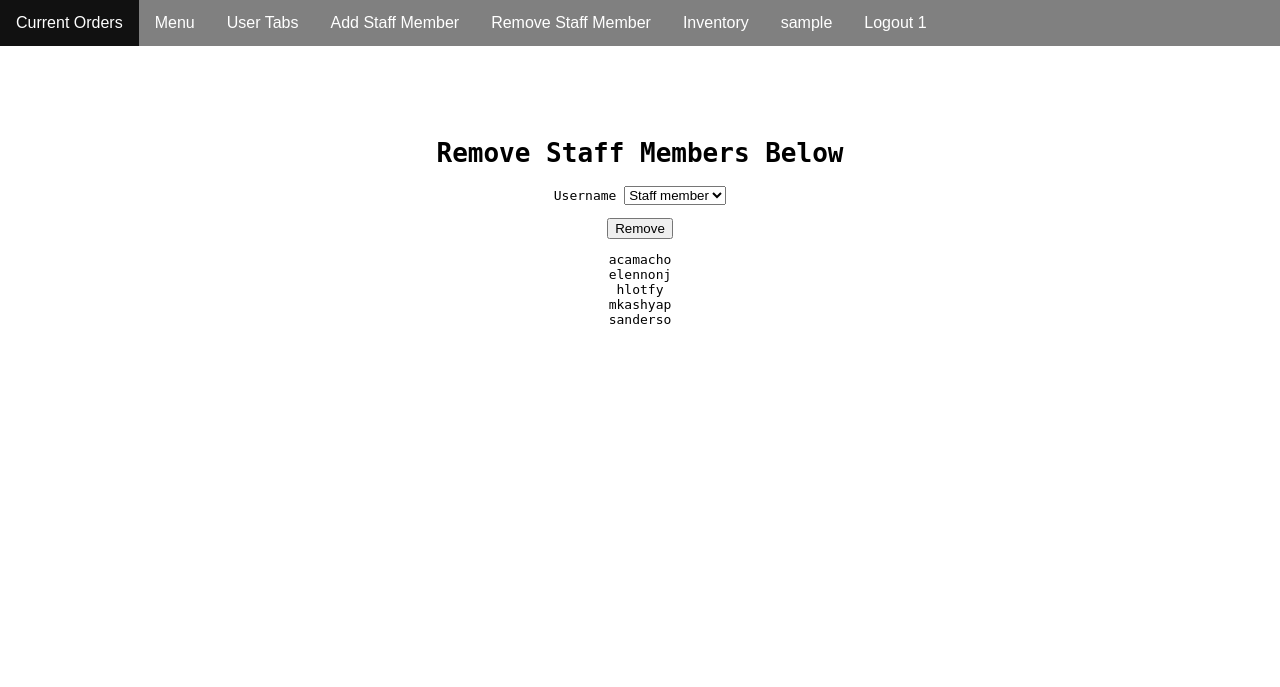
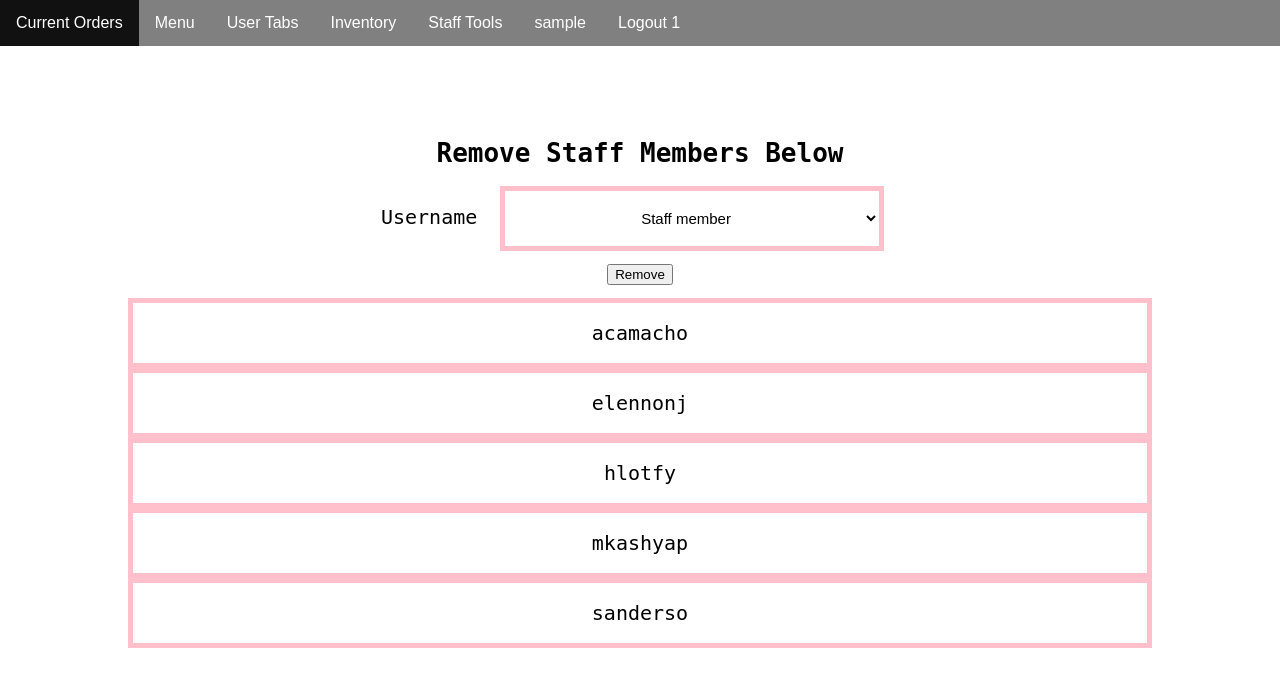
Before and after one commit to Hlotfy/eltabler, a Flask app: page /remove_staff/ in a window 1280 px wide. Shown: the top 687 px of the page. Run offline with Flask 2, Linux system fonts and the light colour scheme; the visitor is signed in with stand-in values (Sample User, id 1); data comes from the database, SQL or seed files in the repository; some libraries are stand-ins or nearby versions.

Commit message:
styled remove_staff and add_staff pages and added drop-down menu for staff tools

```diff
--- a/static/style.css
+++ b/static/style.css
@@ -229,10 +229,6 @@ td {
   display: block;
 }
 
-.show {
-  display: block;
-}
-
 .container {
   margin-top: 20px;
   overflow: hidden;
--- a/templates/index.html
+++ b/templates/index.html
@@ -53,9 +53,19 @@ input::placeholder{
           <li id="lmbar"><a href="{{url_for('current_orders')}}">Current Orders</a></li>
           <li id="lmbar"><a href="{{url_for('order', username=session['username'])}}">Menu</a></li>
           <li id="lmbar"><a href="{{url_for('tabs')}}">User Tabs</a></li>
-          <li id="lmbar"><a href="{{url_for('add_staff')}}">Add Staff Member</a></li>
-          <li id="lmbar"><a href="{{url_for('remove_staff')}}">Remove Staff Member</a></li>
           <li id="lmbar"><a href="{{url_for('inventory')}}">Inventory</a></li>
+           <div class="dropdown">
+            <label>
+              <button name="dropbtn" class="dropbtn" onclick="drop_staff_menu()">Staff Tools</a>
+                <i class="fa fa-caret-down"></i>
+              </button>
+            </label>
+              <div class="dropdown-content" id="staff_dd">
+                <label><a href="{{url_for('add_staff')}}">Add Staff Member</a></label>
+                <label><a href="{{url_for('remove_staff')}}">Remove Staff Member</a></label>
+              </div>
+           </div>
+
           </label>
 
           {% if session['username'] %}
@@ -130,10 +140,18 @@ input::placeholder{
         </div>
 
   <script>
-    /* When the user clicks on the button,
-    toggle between hiding and showing the dropdown content */
+    /* When the user clicks on the button, toggle between hiding
+       and showing the dropdown content for user account info
+       (Payment, Recent Orders, Cart, Logout)*/
     function drop_menu() {
       document.getElementById("user_dd").classList.toggle("show");
+    }
+
+    /* When the user clicks on the button,
+    toggle between hiding and showing the dropdown content
+     of the various staff tools (Add staff, Remove Staff)*/
+    function drop_staff_menu() {
+      document.getElementById("staff_dd").classList.toggle("show");
     }
 
     // Close the dropdown if the user clicks outside of it
@@ -145,6 +163,17 @@ input::placeholder{
         }
       }
     }
+
+
+    // Close the dropdown if the user clicks outside of it
+    window.onclick = function(f) {
+      if (!f.target.matches('.dropbtn')) {
+      var staff_dd = document.getElementById("staff_dd");
+        if (staff_dd.classList.contains('show')) {
+          staff_dd.classList.remove('show');
+        }
+      }
+    }
   </script>
     </body>
 </html>
--- a/templates/remove_staff_page.html
+++ b/templates/remove_staff_page.html
@@ -1,14 +1,51 @@
 {% extends "index.html" %}
 
 {% block content %}
+<style>
+/*remove staff page styling*/
+.staffNames-dropdown {
+  background-color: white;
+  color: black;
+  cursor: pointer;
+  padding: 18px;
+  margin-left:1em;
+  margin-right:1em;
+  width: 30%;
+  border: 5px solid pink;
+  text-align: center;
+  outline: none;
+  font-size: 15px;
+  transition: 0.4s;
+}
+
+.staffUserNames {
+  background-color: white;
+  color: black;
+  cursor: pointer;
+  padding: 18px;
+  margin-left:1em;
+  margin-right:1em;
+  width: 80%;
+  border: 5px solid pink;
+  text-align: center;
+  outline: none;
+  font-size: 20px;
+  transition: 0.4s;
+}
+
+.userName {
+  font-size: 20px;
+}
+
+</style>
 <h1>Remove Staff Members Below</h1>
 
 <form method="POST" action="">
-        <p><label for=username>Username</label>
-            <select id="username">
-                <option value="" disabled selected>Staff member</option>
+        <p><label for=username class="userName">Username</label>
+            <select class="staffNames-dropdown" id="username">
+                <option class="staffNames-dropdown" value="" disabled selected>Staff member</option>
                 {% for staff in staffMembers %}
-                    <option id="{{staff['username']}}_op" value={{staff['username']}}>{{staff['username']}}</option>
+                    <option class="staffNames-dropdown" id="{{staff['username']}}_op" value={{staff['username']}}>{{staff['username']}}</option>
                 {% endfor %}
             </select>
         </p>
@@ -17,7 +54,7 @@
 
 <div id="staff-members">
     {% for staff in staffMembers %}
-        <div id={{staff['username']}}>{{staff['username']}}</div>
+        <div class="staffUserNames" id={{staff['username']}}>{{staff['username']}}</div>
     {% endfor %}
 </div>
 
@@ -31,12 +68,12 @@
     /*button to remove an employee from list of employees */
     $("#remove-btn").on("click", function(event){
         event.preventDefault();  // prevent default form submission
-            if(confirm("Are you sure you wish to remove this employee?")){
         var staffId = $("#username").val();
         console.log(staffId);
+        if(confirm("Are you sure you wish to remove this employee?")){
             sendUpdate(staffId);
         }else{
-                alert("The employee was not removed.");
+            alert("The employee " + staffId + " was not removed.");
         }
     });
 
```
Also changed, not shown: templates/add_staff_page.html (+36 -9 lines). Lines whose indentation alone changed are shown as unchanged.
